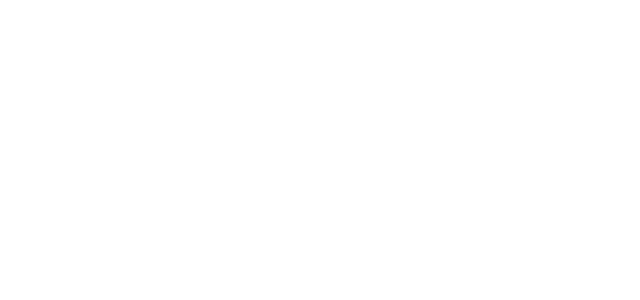
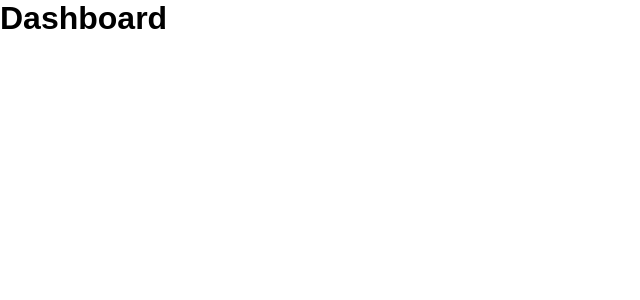
Before and after one commit to PauloAlves8039/react-firebase-sistema-de-chamados, a React (Vite) app: page /dashboard in a window 1280 px wide. Before the commit this address had no page. Shown: the top 300 px of the page, without its empty margins (0-640 px from the left). Built offline with nearby package versions, Linux system fonts and the light colour scheme.

Commit message:
feat: adiciona componente para dashboard

```diff
--- /dev/null
+++ b/src/pages/Dashboard/index.jsx
@@ -0,0 +1,9 @@
+import React from "react";
+
+export default function Dashboard(){
+  return (
+    <div>
+        <h1>Dashboard</h1>
+    </div>
+  );
+}
--- a/src/routes/index.jsx
+++ b/src/routes/index.jsx
@@ -2,12 +2,15 @@ import { Routes, Route } from "react-router-dom";
 
 import SignIn from "../pages/SignIn";
 import SignUp from "../pages/SignUp";
+import Dashboard from "../pages/Dashboard";
 
 export default function RoutesApp(){
     return(
       <Routes>
         <Route path="/" element={ <SignIn /> } />
         <Route path="/register" element={ <SignUp /> } />
+
+        <Route path="/dashboard" element={ <Dashboard /> } />
       </Routes>
     );
 }
```
